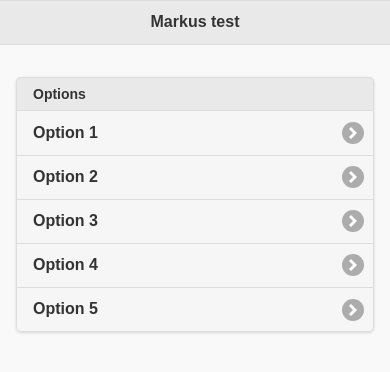
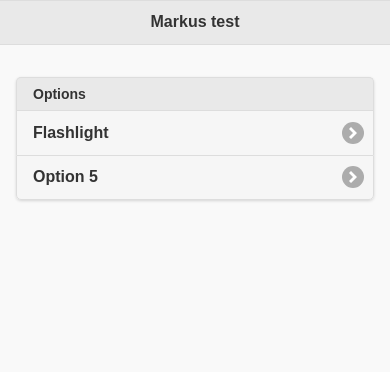
Before and after one commit to fiskpinne/pgtest, a plain HTML site: page index.html in a window 390 px wide. Drawn offline with Linux system fonts and the light colour scheme; some packages are replaced by stand-ins of ours.

Commit message:
cleaned up buttons

```diff
--- a/index.html
+++ b/index.html
@@ -18,10 +18,7 @@
          <div data-role="content">
                <ul data-role="listview" data-inset="true" data-dividertheme="b">
                      <li data-role="list-divider">Options</li>
-                     <li><a href="#" onclick="window.plugins.flashlight.toggle();">Option 1</a></li>
-                     <li><a href="#">Option 2</a></li>
-                     <li><a href="#">Option 3</a></li>
-                     <li><a href="#">Option 4</a></li>
+                     <li><a href="#" onclick="window.plugins.flashlight.toggle();">Flashlight</a></li>
                      <li><a href="#">Option 5</a></li>
                </ul>
          </div>
```
